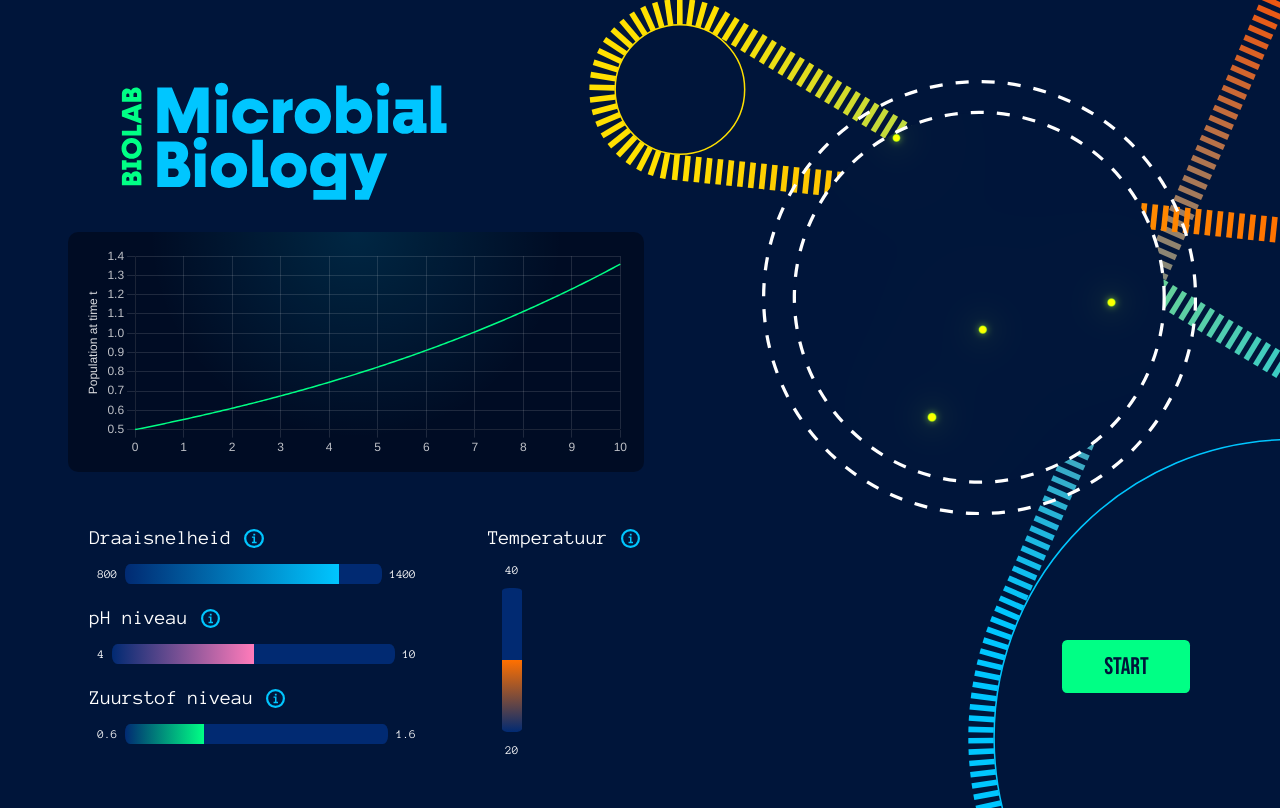
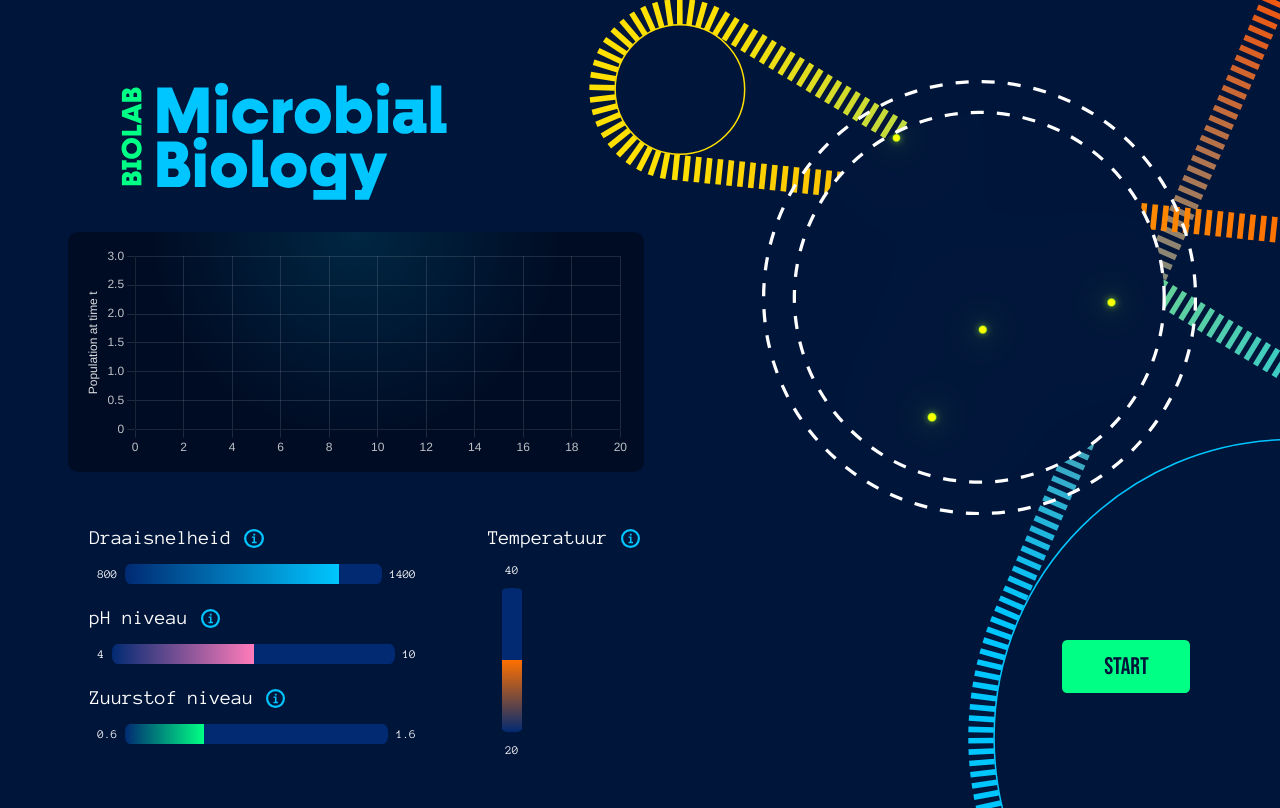
Before and after one commit to msahirs/globblob, a Vue app: page /microbiology/virtual_biolab in a window 1280 px wide. Built offline with nearby package versions, Linux system fonts and the light colour scheme; no server answers; the HTML template or start-up script is replaced by a standard one.

Commit message:
Graph drawing works now!!

```diff
--- a/src/components/bio/ExpressionGraph.vue
+++ b/src/components/bio/ExpressionGraph.vue
@@ -93,6 +93,8 @@ function renderChart() {
       scales: {
         x: {
           type: 'linear',
+          min: 0,
+          max: 20,
           title: {
             display: !props.compact,
             text: 't',
@@ -106,6 +108,8 @@ function renderChart() {
           },
         },
         y: {
+          min: 0,
+          max: 3,
           title: {
             display: true,
             text: 'Population at time t',
--- a/src/views/bio/BioOnepagerView.vue
+++ b/src/views/bio/BioOnepagerView.vue
@@ -264,7 +264,7 @@ const validation = computed(() => ({
 const previewPoints = computed(() => {
   // Generate mock exponential-like growth curve
   const points = []
-  const maxTime = started.value ? elapsedSeconds.value : 10
+  const maxTime = elapsedSeconds.value // Always show up to current elapsed time
   const steps = Math.ceil(maxTime * 10) // 10 points per second
 
   for (let i = 0; i <= steps; i++) {
```
